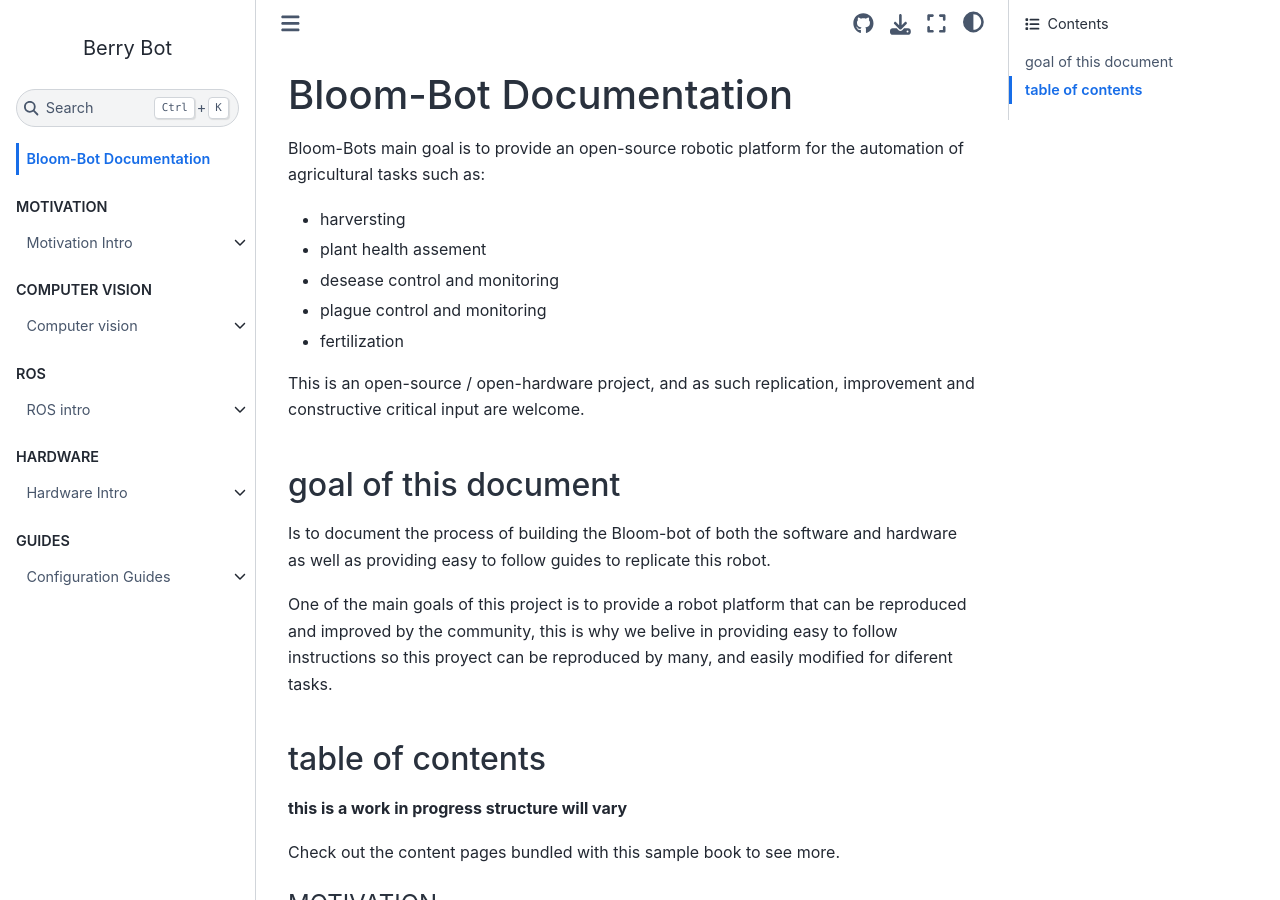
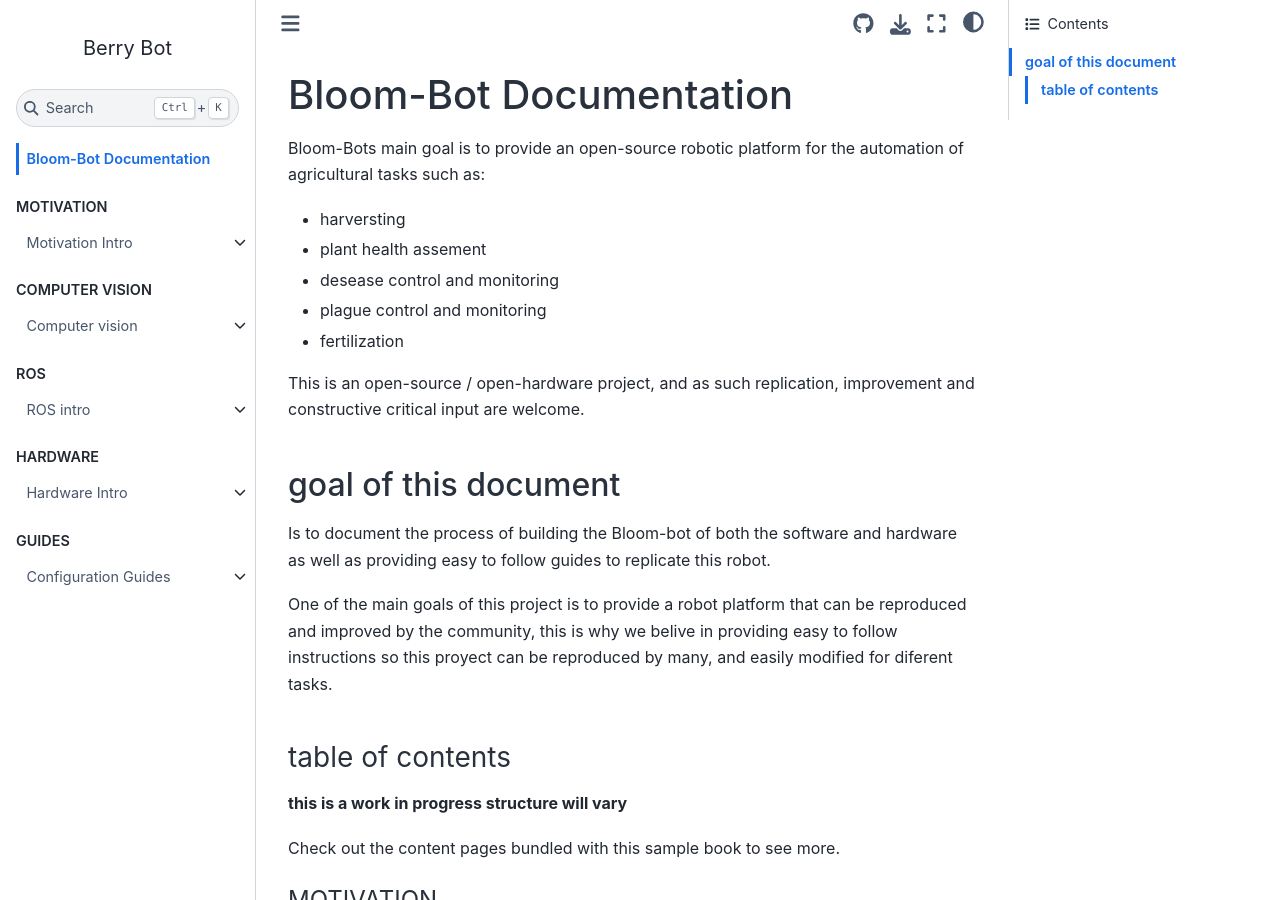
Before and after one commit to flippybit/bery-bot, a Jupyter Book: the page built from docs/intro.md, in a window 1280 px wide and 900 px high. Built offline with Jupyter Book 1.0.4 settings and Sphinx 7.4.7 and the Sphinx Book theme 1.1.4, drawn with Linux system fonts in a browser that asks for light colours; pages that are not in the unit, such as notebooks, are missing from menus.

Commit message:
fixing last nights mistakes

```diff
--- a/docs/intro.md
+++ b/docs/intro.md
@@ -9,7 +9,7 @@ such as:
 
 This is an open-source / open-hardware project, and as such replication, improvement and constructive critical input are welcome.
 
-### goal of this document
+## goal of this document
 Is to  document the process of building the Bloom-bot of both the software and hardware as well as providing easy to follow guides to replicate this robot.
 
 One of the main goals of this project is to provide a robot platform that can be reproduced and improved by the community, this is why we belive in providing easy to follow instructions so this proyect can be reproduced by many, and easily modified for diferent tasks.
```
Also changed, not shown: docs/hardware/mobile-base.md (+1 -2 lines), docs/vision/what-is-computer-vision.md (+1 -1 lines).
